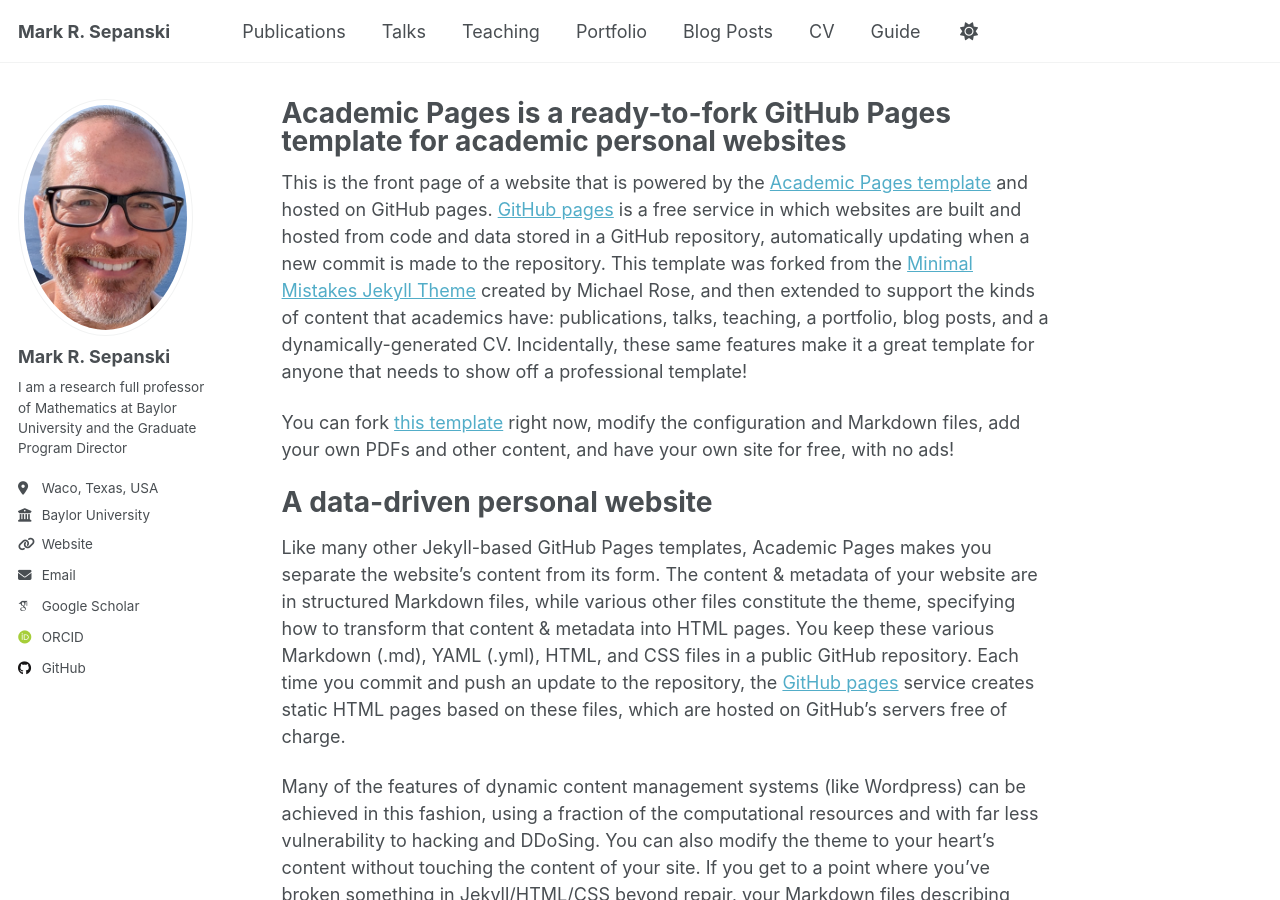
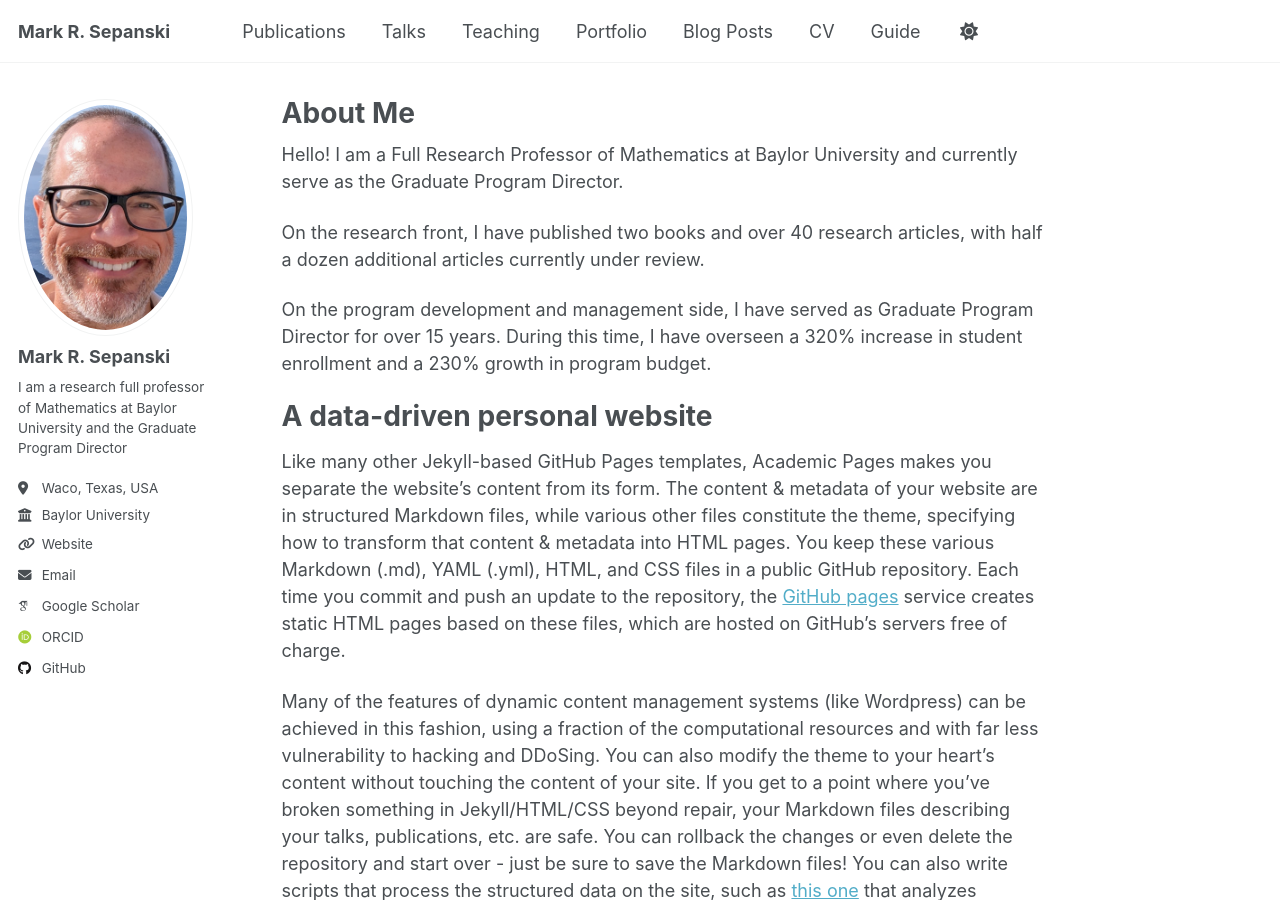
Before and after one commit to mrsepanski/mrsepanski.github.io, a Jekyll site: the page built from _pages/about.md, in a window 1280 px wide and 900 px high. Built offline with Jekyll 4.4.1, drawn with Linux system fonts in a browser that asks for light colours; some web fonts are replaced; a script that is not in the unit is left out.

Commit message:
Update about.md

```diff
--- a/_pages/about.md
+++ b/_pages/about.md
@@ -1,15 +1,18 @@
 ---
 permalink: /
-title: "Academic Pages is a ready-to-fork GitHub Pages template for academic personal websites"
+title: "About Me"
 author_profile: true
 redirect_from:
   - /about/
   - /about.html
 ---
 
-This is the front page of a website that is powered by the [Academic Pages template](https://github.com/academicpages/academicpages.github.io) and hosted on GitHub pages. [GitHub pages](https://pages.github.com) is a free service in which websites are built and hosted from code and data stored in a GitHub repository, automatically updating when a new commit is made to the repository. This template was forked from the [Minimal Mistakes Jekyll Theme](https://mmistakes.github.io/minimal-mistakes/) created by Michael Rose, and then extended to support the kinds of content that academics have: publications, talks, teaching, a portfolio, blog posts, and a dynamically-generated CV. Incidentally, these same features make it a great template for anyone that needs to show off a professional template!
+Hello! I am a Full Research Professor of Mathematics at Baylor University and currently serve as the Graduate Program Director.
 
- You can fork [this template](https://github.com/academicpages/academicpages.github.io) right now, modify the configuration and Markdown files, add your own PDFs and other content, and have your own site for free, with no ads!
+On the research front, I have published two books and over 40 research articles, with half a dozen additional articles currently under review.
+
+On the program development and management side, I have served as Graduate Program Director for over 15 years. During this time, I have overseen a 320% increase in student enrollment and a 230% growth in program budget.
+
 
 A data-driven personal website
 ======
```
